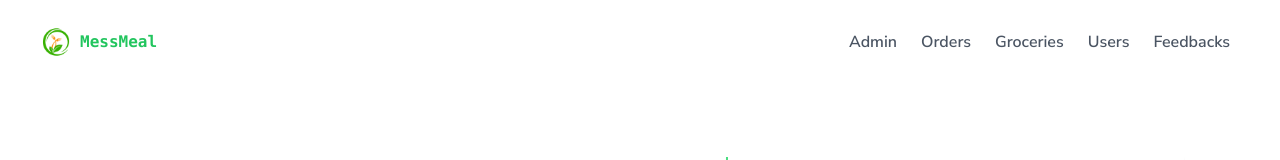
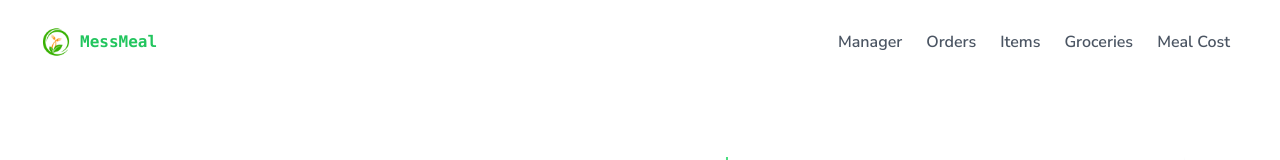
Before and after one commit to ijTuhin/hostel-management-webportal, a React (Vite) app: page / in a window 1280 px wide. Shown: the top 160 px of the page. Built offline with nearby package versions, Linux system fonts and the light colour scheme; no server answers; what tw-elements would draw is missing.

Commit message:
manager nav menu added

```diff
--- /dev/null
+++ b/src/Components/Common/Header/ManagerNavMenu.jsx
@@ -0,0 +1,26 @@
+import React from 'react'
+import { Link } from 'react-router-dom'
+
+const ManagerNavMenu = () => {
+  return (
+    <ul className="flex space-x-1">
+      <li className="hover:bg-green-50 hover:text-green-500 hover:border-b-2 border-green-500 hover:rounded-b-none rounded-md px-2.5 py-1.5">
+        <Link to="/">Manager</Link>
+      </li>
+      <li className="hover:bg-green-50 hover:text-green-500 hover:border-b-2 border-green-500 hover:rounded-b-none rounded-md px-2.5 py-1.5">
+        <Link to="/order-summary">Orders</Link>
+      </li>
+      <li className="hover:bg-green-50 hover:text-green-500 hover:border-b-2 border-green-500 hover:rounded-b-none rounded-md px-2.5 py-1.5">
+        <Link to="/order-summary">Items</Link>
+      </li>
+      <li className="hover:bg-green-50 hover:text-green-500 hover:border-b-2 border-green-500 hover:rounded-b-none rounded-md px-2.5 py-1.5">
+        Groceries
+      </li>
+      <li className="hover:bg-green-50 hover:text-green-500 hover:border-b-2 border-green-500 hover:rounded-b-none rounded-md px-2.5 py-1.5">
+        Meal Cost
+      </li>
+    </ul>
+  )
+}
+
+export default ManagerNavMenu
--- a/src/Components/Common/Header/Navbar.jsx
+++ b/src/Components/Common/Header/Navbar.jsx
@@ -10,6 +10,7 @@ import { AuthContext } from "../../../Authentications/Authenticate/UserContext";
 import { Link } from "react-router-dom";
 import UserNavMenu from "./UserNavMenu";
 import AdminNavMenu from "./AdminNavMenu";
+import ManagerNavMenu from "./ManagerNavMenu";
 const Navbar = () => {
   const { user } = useContext(AuthContext);
   return (
@@ -22,7 +23,8 @@ const Navbar = () => {
           </p>
         </div>
         {/* <UserNavMenu/> */}
-        <AdminNavMenu/>
+        {/* <AdminNavMenu/> */}
+        <ManagerNavMenu/>
       </nav>
       {/* {clicked && <ProfileDropdown />} */}
     </>
```
